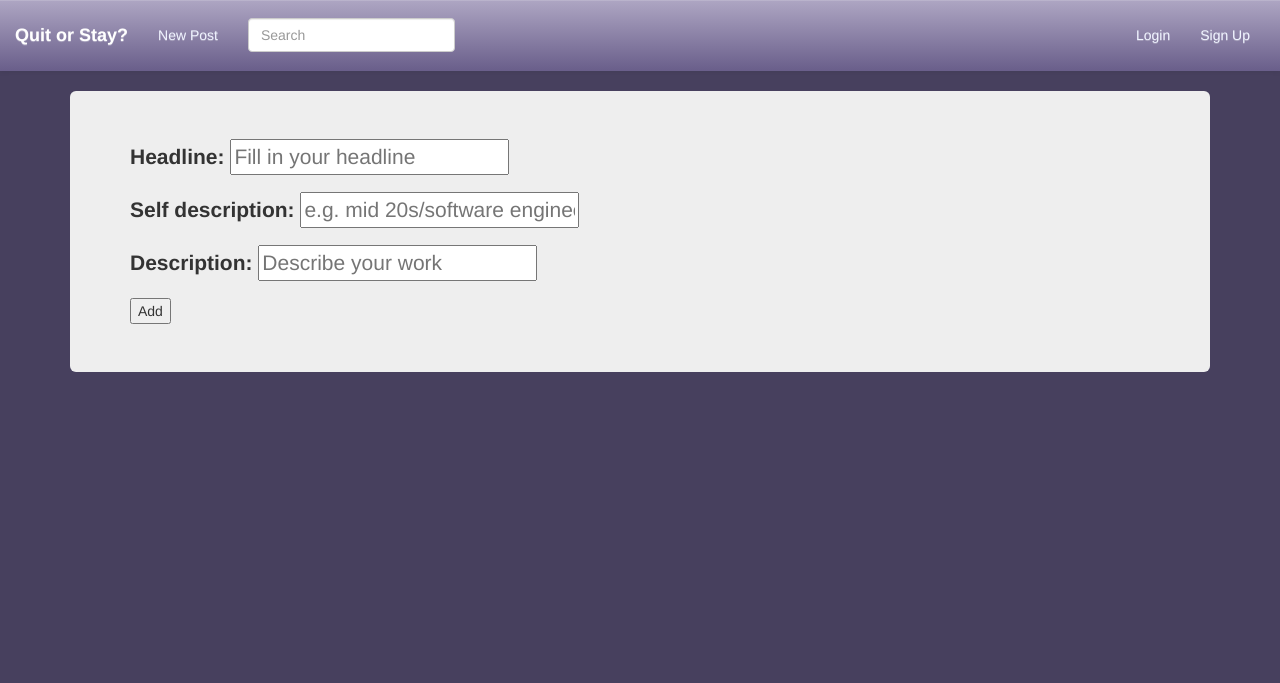
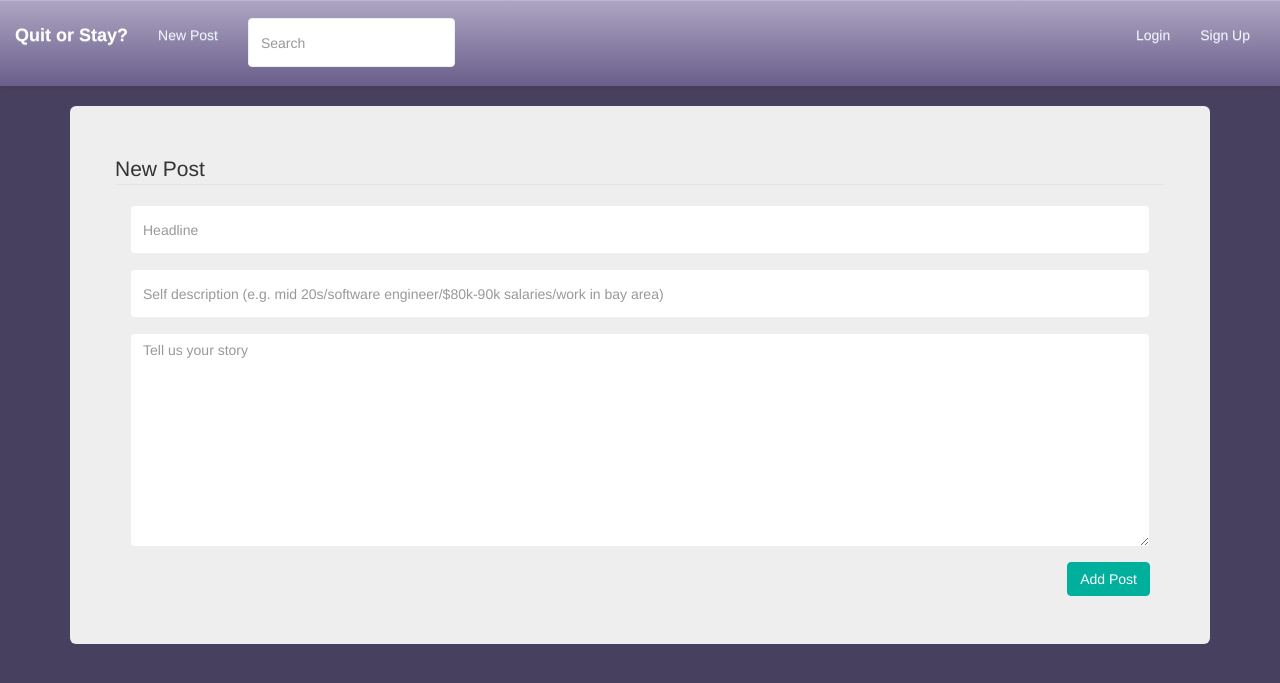
Before and after one commit to project-musashi/GTR, a Django app: page /create/ in a window 1280 px wide. Shown: the top 683 px of the page. Run offline with Django 3.2, Linux system fonts and the light colour scheme; parts of the project's set-up code (start-up, migrations or seed data) failed here and were passed over; some libraries are stand-ins or nearby versions.

Commit message:
Update new post form (database, UI)

```diff
--- a/GTR/forum/forms.py
+++ b/GTR/forum/forms.py
@@ -7,9 +7,9 @@ class LinkForm(forms.ModelForm):
         model = Link
         exclude = ("submitter", "rank_score", "agree", "disagree", "url")
         widgets = {
-            'title': forms.TextInput(attrs={'placeholder': 'Fill in your headline'}),
-            'self_description': forms.TextInput(attrs={'placeholder':'e.g. mid 20s/software engineer/$80k-90k salaries/work in bay area'}),
-            'description': forms.TextInput(attrs={'placeholder': 'Describe your work'})
+            'title': forms.TextInput(attrs={'placeholder': 'Headline', 'class':'form-control', 'required':''}),
+            'self_description': forms.TextInput(attrs={'class':'form-control', 'placeholder':'Self description (e.g. mid 20s/software engineer/$80k-90k salaries/work in bay area)'}),
+            'description': forms.Textarea(attrs={'class':'form-control', 'placeholder': 'Tell us your story', 'required':''})
         }
 
 
--- a/GTR/forum/models.py
+++ b/GTR/forum/models.py
@@ -11,13 +11,13 @@ class LinkVoteCountManager(models.Manager):
             votes=Count('vote')).order_by("-submitted_on","-votes")
 
 class Link(models.Model):
-    title = models.CharField("Headline", max_length=100)
+    title = models.CharField("", max_length=100)
     submitter = models.ForeignKey(User)
     submitted_on = models.DateTimeField(auto_now_add=True)
     rank_score = models.FloatField(default=0.0)
     url = models.URLField("URL", max_length=250, blank=True)
-    self_description = models.TextField("Self description", blank=True)
-    description = models.TextField(blank=True)
+    self_description = models.TextField("", blank=True)
+    description = models.TextField("")
     with_votes = LinkVoteCountManager()
     objects = models.Manager() #default manager
     agree = models.IntegerField(default=0)
--- a/GTR/static/css/project.css
+++ b/GTR/static/css/project.css
@@ -124,7 +124,14 @@ body {
 .panel-footer {
   background-color: #ffffff;
 }
-
+/*link form */
+.link-form{ margin-top:15px;}
+.link-form .textarea{ min-height:220px; resize:none;}
+.form-control{ box-shadow:none; border-color:#eee; height:49px;}
+.form-control:focus{ box-shadow:none; border-color:#00b09c;}
+.form-control-feedback{ line-height:50px;}
+.main-btn{ background:#00b09c; border-color:#00b09c; color:#fff;}
+.main-btn:hover{ background:#00a491;color:#fff;}
 /*comment display*/
 .mic-info { color: #666666;font-size: 11px; }
 /*comment box input*/
--- a/GTR/templates/forum/link_form.html
+++ b/GTR/templates/forum/link_form.html
@@ -1,10 +1,16 @@
 {% extends "base.html" %}
 
 {% block content %}
-
-<form method="post" action="">
-  {% csrf_token %}
-  {{ form.as_p }}
-  <input type="submit" value="Add">
-</form>
+<div class="row">
+    <legend>New Post</legend>
+    <form method="post" action="" class="link-form">
+        <div class="col-md-12">
+            <div class="form-group">
+                {% csrf_token %}
+                {{ form.as_p }}
+                <button type="submit" class="btn main-btn pull-right">Add Post</button>
+            </div>
+        </div>
+    </form>
+</div>
 {% endblock %}
```
